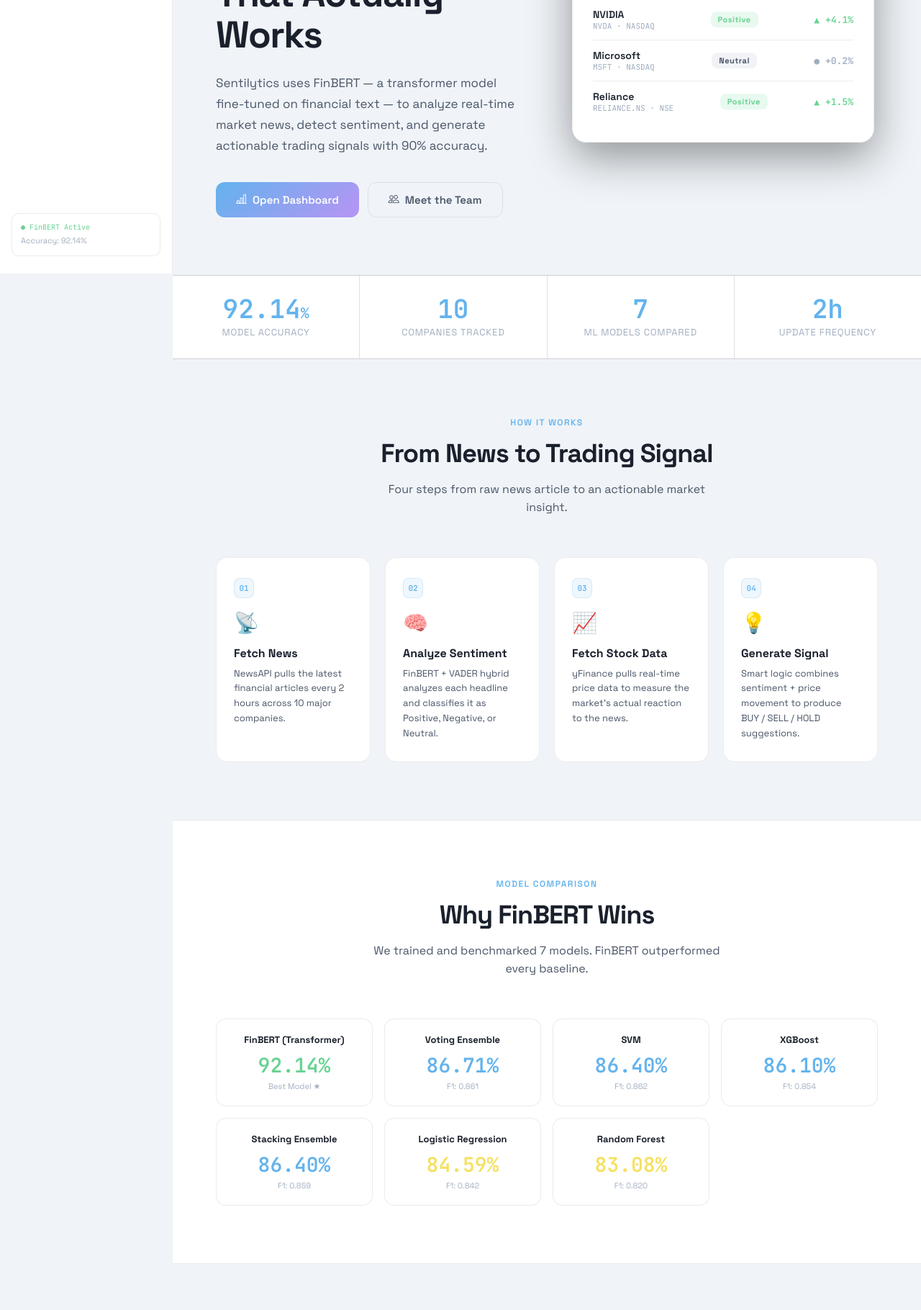
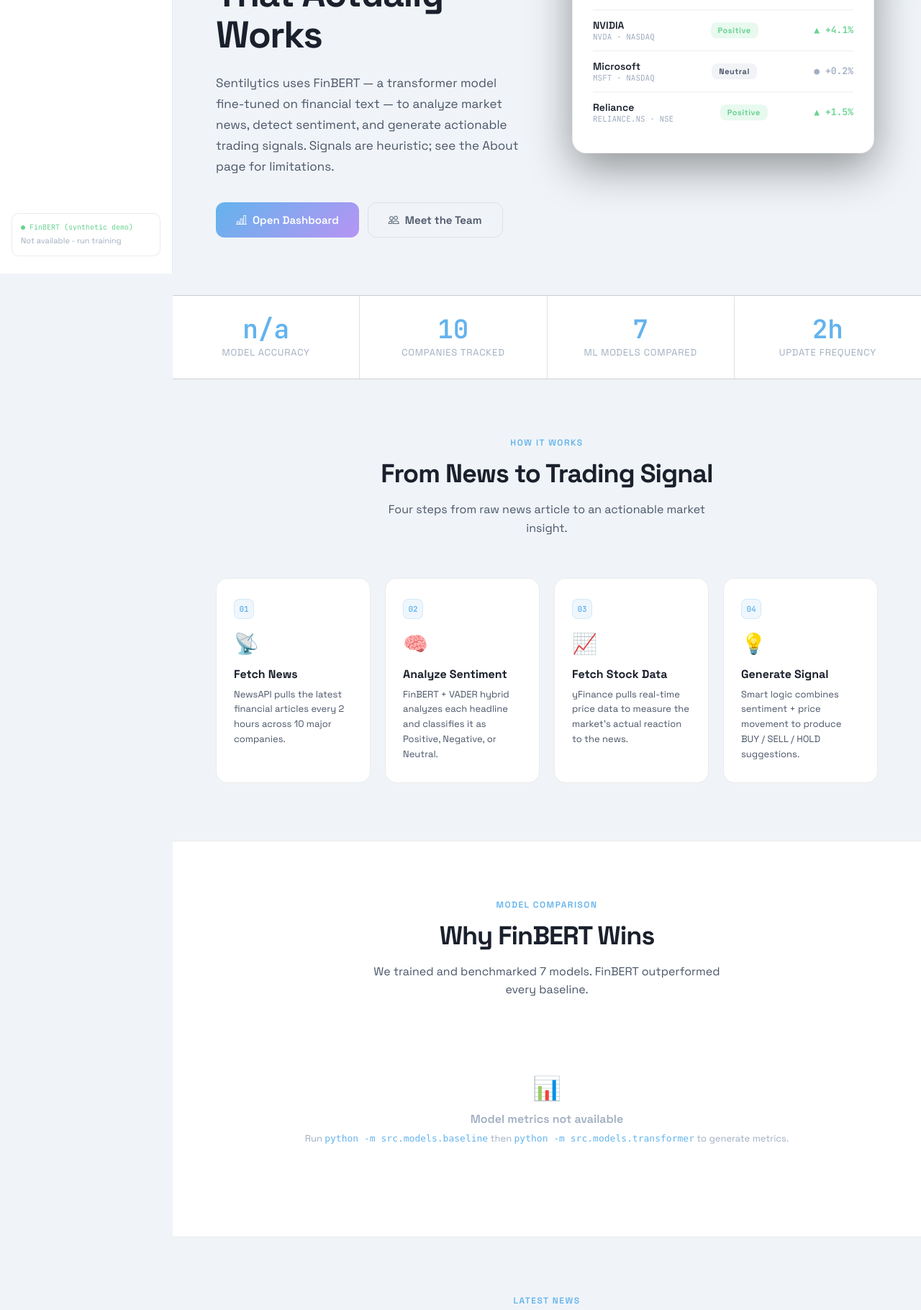
Before and after one commit to Niksdev18/SentiLytics, a Flask app: page / in a window 1280 px wide. Shown: the part 420-2240 px from the top of the page at 72% size. Run offline with Flask 3, Linux system fonts and the light colour scheme.

Commit message:
Phase 4: remove all hardcoded metrics, dynamic model_metrics in all templates

```diff
--- a/src/api/app.py
+++ b/src/api/app.py
@@ -140,6 +140,7 @@ def create_app(
             companies=state.results.get("companies", {}),
             source=state.results.get("source", "demo"),
             model_name=state.results.get("model_name", "FinBERT"),
+            model_metrics=_get_model_metrics(state.config),
             generated_at=state.results.get("generated_at"),
             last_error=state.last_error,
         )
--- a/src/api/templates/index.html
+++ b/src/api/templates/index.html
@@ -505,8 +505,16 @@
   <a href="#" class="nav-item"><i class="bi bi-graph-up-arrow"></i> <span>Metrics</span></a>
 
   <div class="sidebar-footer">
-    <span class="model-badge">● FinBERT Active</span>
-    <small style="color: var(--text-muted); font-size: 11px;">Accuracy: 92.14%</small>
+    <span class="model-badge">● {{ model_name or 'FinBERT' }}</span>
+    <small style="color: var(--text-muted); font-size: 11px;">
+      {%- if model_metrics and model_metrics.accuracy is defined -%}
+        Accuracy: {{ "%.2f"|format(model_metrics.accuracy * 100) }}%
+      {%- elif model_metrics and model_metrics.status is defined -%}
+        {{ model_metrics.status }}
+      {%- else -%}
+        Accuracy: n/a
+      {%- endif -%}
+    </small>
   </div>
 </aside>
 
@@ -542,8 +550,8 @@
       </h1>
       <p class="hero-desc">
         Sentilytics uses FinBERT — a transformer model fine-tuned on financial text —
-        to analyze real-time market news, detect sentiment, and generate actionable
-        trading signals with 90% accuracy.
+        to analyze market news, detect sentiment, and generate actionable
+        trading signals. Signals are heuristic; see the About page for limitations.
       </p>
       <div class="hero-cta">
         <a href="/dashboard" class="btn-primary-hero">
@@ -614,15 +622,27 @@
   <!-- ── STATS BAR ── -->
   <div class="stats-bar">
     <div class="stat-item">
-      <div class="stat-number">92.14<span style="font-size: 20px">%</span></div>
+      <div class="stat-number" id="statAccuracy">
+        {%- if model_metrics and model_metrics.accuracy is defined -%}
+          {{ "%.1f"|format(model_metrics.accuracy * 100) }}<span style="font-size: 20px">%</span>
+        {%- else -%}
+          n/a
+        {%- endif -%}
+      </div>
       <div class="stat-label">Model Accuracy</div>
     </div>
     <div class="stat-item">
-      <div class="stat-number">10</div>
+      <div class="stat-number">{{ companies|length if companies else 10 }}</div>
       <div class="stat-label">Companies Tracked</div>
     </div>
     <div class="stat-item">
-      <div class="stat-number">7</div>
+      <div class="stat-number">
+        {%- if model_metrics and model_metrics.models is defined -%}
+          {{ model_metrics.models|length }}
+        {%- else -%}
+          7
+        {%- endif -%}
+      </div>
       <div class="stat-label">ML Models Compared</div>
     </div>
     <div class="stat-item">
@@ -676,41 +696,34 @@
     </div>
 
     <div class="metrics-grid">
-      <div class="metric-card">
-        <div class="metric-model">FinBERT (Transformer)</div>
-        <div class="metric-acc metric-best">92.14%</div>
-        <div class="metric-label">Best Model ★</div>
-      </div>
-      <div class="metric-card">
-        <div class="metric-model">Voting Ensemble</div>
-        <div class="metric-acc metric-good">86.71%</div>
-        <div class="metric-label">F1: 0.861</div>
-      </div>
-      <div class="metric-card">
-        <div class="metric-model">SVM</div>
-        <div class="metric-acc metric-good">86.40%</div>
-        <div class="metric-label">F1: 0.862</div>
-      </div>
-      <div class="metric-card">
-        <div class="metric-model">XGBoost</div>
-        <div class="metric-acc metric-good">86.10%</div>
-        <div class="metric-label">F1: 0.854</div>
-      </div>
-      <div class="metric-card">
-        <div class="metric-model">Stacking Ensemble</div>
-        <div class="metric-acc metric-good">86.40%</div>
-        <div class="metric-label">F1: 0.859</div>
-      </div>
-      <div class="metric-card">
-        <div class="metric-model">Logistic Regression</div>
-        <div class="metric-acc metric-ok">84.59%</div>
-        <div class="metric-label">F1: 0.842</div>
-      </div>
-      <div class="metric-card">
-        <div class="metric-model">Random Forest</div>
-        <div class="metric-acc metric-ok">83.08%</div>
-        <div class="metric-label">F1: 0.820</div>
-      </div>
+      {%- if model_metrics and model_metrics.models is defined and model_metrics.models|length > 0 -%}
+        {%- set best_acc = model_metrics.models | map(attribute='accuracy') | max -%}
+        {%- for m in model_metrics.models | sort(attribute='accuracy', reverse=True) -%}
+          {%- set acc_val = m.accuracy -%}
+          {%- if acc_val > 1 %}{% set pct = "%.2f"|format(acc_val) %}{% else %}{% set pct = "%.2f"|format(acc_val * 100) %}{% endif -%}
+        <div class="metric-card">
+          <div class="metric-model">{{ m.model_name or m.get('model', m.get('Model', 'Unknown')) }}</div>
+          <div class="metric-acc {% if acc_val == best_acc %}metric-best{% elif acc_val >= (best_acc * 0.98 if best_acc <= 1 else best_acc * 0.98) %}metric-good{% else %}metric-ok{% endif %}">
+            {{ pct }}%</div>
+          <div class="metric-label">{% if acc_val == best_acc %}Best Model ★{% else %}F1: {{ "%.3f"|format(m.get('f1_macro', m.get('macro_f1', 0))) }}{% endif %}</div>
+        </div>
+        {%- endfor -%}
+      {%- elif model_metrics and model_metrics.accuracy is defined -%}
+        <div class="metric-card">
+          <div class="metric-model">{{ model_name or 'FinBERT' }}</div>
+          <div class="metric-acc metric-best">{{ "%.2f"|format(model_metrics.accuracy * 100) }}%</div>
+          <div class="metric-label">Best Model ★</div>
+        </div>
+        <div class="metric-card" style="grid-column: span 3; text-align:center; color: var(--text-muted); font-size: 13px; padding: 32px;">
+          Run <code style="color:var(--accent-blue)">python -m src.models.baseline</code> to populate the full comparison table.
+        </div>
+      {%- else -%}
+        <div style="grid-column: 1 / -1; text-align: center; padding: 48px; color: var(--text-muted);">
+          <div style="font-size: 32px; margin-bottom: 12px;">📊</div>
+          <div style="font-size: 16px; font-weight: 600; margin-bottom: 8px;">Model metrics not available</div>
+          <div style="font-size: 13px;">Run <code style="color:var(--accent-blue)">python -m src.models.baseline</code> then <code style="color:var(--accent-blue)">python -m src.models.transformer</code> to generate metrics.</div>
+        </div>
+      {%- endif -%}
     </div>
   </section>
 
```
Also changed, not shown: src/api/templates/about.html (+18 -3 lines), src/api/templates/dashboard.html (+19 -5 lines).
